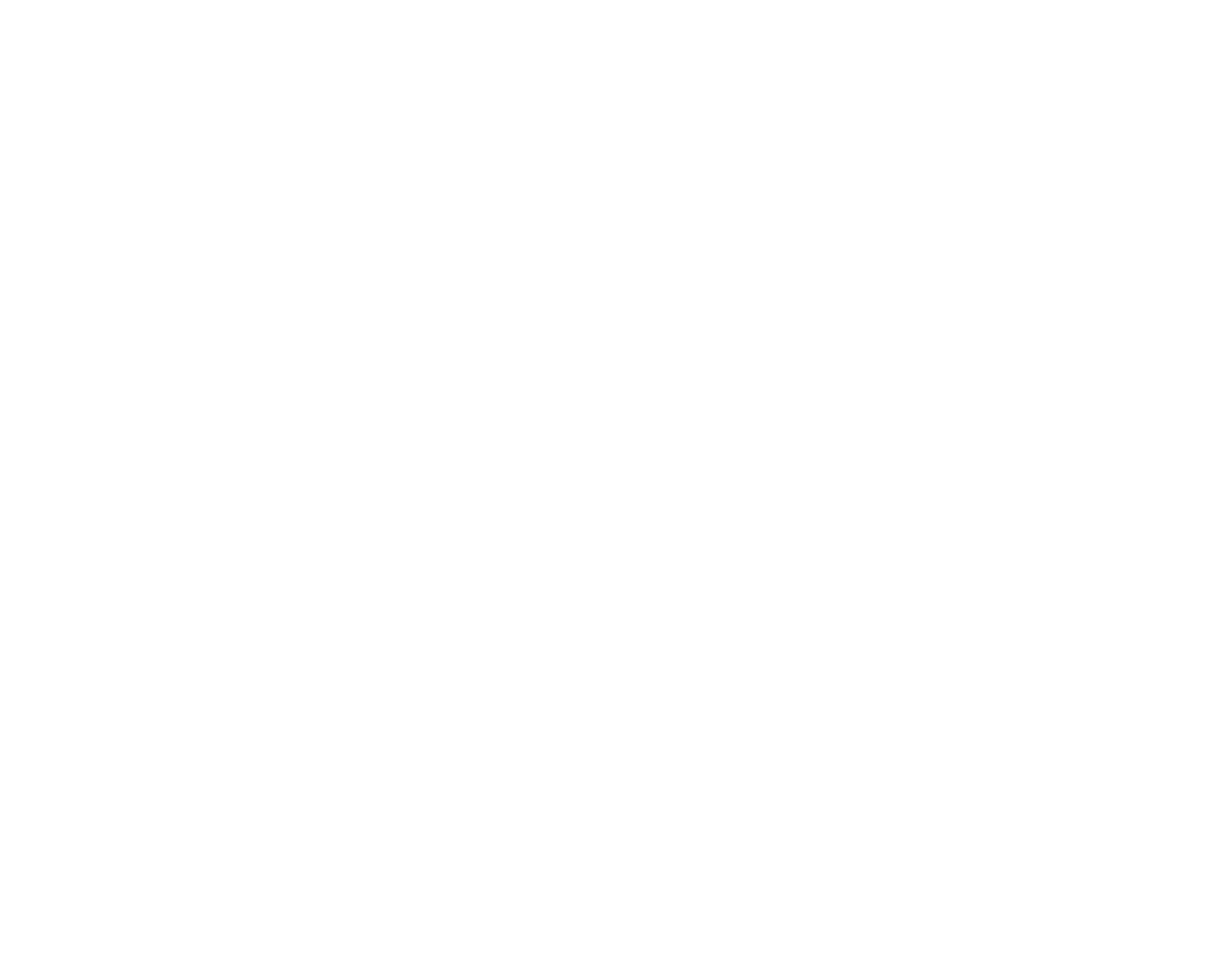
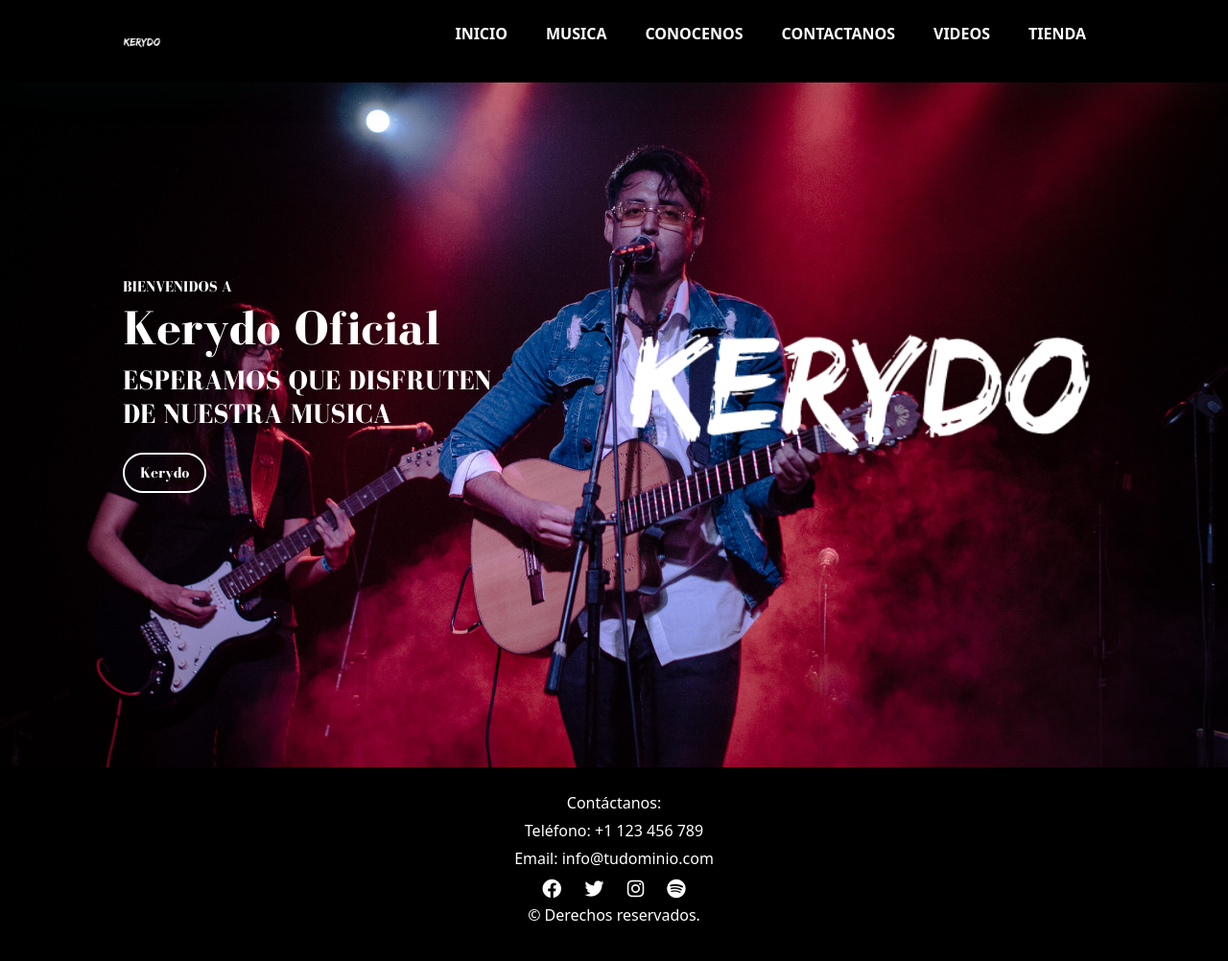
Before and after one commit to JoseAcuri/Kerydoweb, a plain HTML site: page index.html in a window 1280 px wide. Shown: the whole page at 96% size. Before the commit the page ends 800 px from the top, so only its background shows below. Drawn offline with nearby package versions, Linux system fonts and the light colour scheme; files that its build step writes are made by us from their sources.

Commit message:
Estructura index y estilo css

```diff
--- a/css/style.css
+++ b/css/style.css
@@ -0,0 +1,175 @@
+@import url('https://fonts.googleapis.com/css2?family=Poppins:wght@200;300;400;500;600;700&display=swap');
+@font-face {
+    font-family:'edo';
+    src: url(../fonts/edo.ttf);
+}
+@font-face {
+    font-family:'bodoni';
+    src: url(../fonts/bodoni.ttf);
+}
+*{
+    margin: 0;
+    padding: 0;
+    box-sizing: border-box;
+    scroll-padding-top: 2rem;
+    text-decoration: none;
+    scroll-behavior: smooth;
+}
+:root{
+    --main-color: #fde403;
+    --second-color:#fff;
+}
+section{
+    padding: 50px 10%;
+}
+*::selection{
+    color: #fff;
+    background: var(--main-color);
+}
+img{
+    width: 100%;
+}
+header{
+    position: fixed;
+    width: 100%;
+    top: 0;
+    right: 0;
+    z-index: 1000;
+    display: flex;
+    align-items: center;
+    justify-content: space-between;
+    background-color: black;
+    box-shadow: 0 4px 41px rgb(14 55 54 / 14%);
+    padding: 15px 10%;
+    transition: 0.2s;
+}
+.logo{
+    display: flex;
+    align-items: center;
+}
+.logo img {
+    width: 40px;
+}
+.navbar{
+    list-style: none;
+    display: flex;
+}
+.navbar a{
+    font-size: 1rem;
+    padding: 11px 20px;
+    color: var(--second-color);
+    font-weight: 600;
+    text-transform: uppercase;
+    text-decoration: none;
+}
+.navbar a:hover{
+    color: var(--main-color);
+}
+#menu-icon{
+    font-size: 24px;
+    cursor: pointer;
+    z-index: 1001;
+    display: none;
+}
+.home{
+    width: 100%;
+    min-block-size: 100vh;
+    display: flex;
+    flex-wrap: wrap;
+    align-items: center;
+    background-image: url(../media/chango2.jpg);
+    background-size: cover;
+    gap: 1rem;
+}
+.home-text{
+    flex: 1 1 17rem;
+}
+.home-img{
+    flex: 1 1 17rem;
+}
+.home-img img{
+    animation: animate 3s linear infinite;
+}
+@keyframes animate{
+    0%{
+        transform: translate(-11px, 0);
+    }
+    50%{
+        transform: translate(-0px, -11px);
+    }
+    100%{
+        transform: translate(-11px, 0);
+    }
+}
+.home-text span{
+    font-size: 1rem;
+    text-transform: uppercase;
+    font-weight: 600;
+    color: var(--second-color);
+    font-family: 'bodoni';
+}
+.home-text h1{
+    font-size: 3.2rem;
+    color: #fff;
+    font-weight: bolder;
+    font-family: 'bodoni';
+}
+.home-text h2{
+    font-size: 1.8rem;
+    font-weight: 600;
+    color: var(--second-color);
+    text-transform: uppercase;
+    margin: 0.5rem 0 1.4rem;
+    font-family: 'bodoni';
+}
+.btn{
+    padding: 7px 16px;
+    border: 2px solid var(--second-color);
+    border-radius: 40px;
+    color: var(--second-color);
+    font-weight: 500;
+    font-family: 'bodoni';
+}
+.btn:hover{
+    color: #fff;
+    background: var(--second-color);
+
+}
+/*footer*/
+footer {
+    background-color: rgb(0, 0, 0);
+    color: #fff;
+    padding: 20px 0;
+    text-align: center;
+    position: static;
+    bottom: 0;
+    width: 100%;
+  }
+
+  .container {
+    max-width: 960px;
+    margin: 0 auto;
+  }
+
+
+  .contact-info p {
+    margin: 5px 0;
+  }
+
+
+
+  .container {
+    max-width: 960px;
+    margin: 0 auto;
+  }
+
+  .social-icons a {
+    color: #fff;
+    font-size: 20px;
+    margin: 0 10px;
+    text-decoration: none;
+  }
+
+  .social-icons a:hover {
+    color: #aaa;
+  }
--- a/index.html
+++ b/index.html
@@ -3,12 +3,66 @@
 <head>
     <meta charset="UTF-8">
     <meta name="viewport" content="width=device-width, initial-scale=1.0">
-    <link rel="stylesheet" href="style.css">
+    <link rel="stylesheet" href="./css/bootstrap.css">
+    <link rel="stylesheet" href="./css/style.css">
+    <link rel="stylesheet" href="https://cdn.jsdelivr.net/npm/boxicons@latest/css/boxicons.min.css">
+    <link rel="stylesheet" href="https://cdnjs.cloudflare.com/ajax/libs/font-awesome/6.4.0/css/all.min.css">
 
     <title>Kerydo</title>
 </head>
 <body>
 
+    <header>
+        <a href="#" class="logo"><img src="./media/Proyectonuevo.png" alt="logo"></a>
+        <div class="bx bx-menu" id="menu-icon"></div>
+
+        <ul class="navbar">
+            <li><a href="#home">Inicio</a></li>
+            <li><a href="#shop">Musica</a></li>
+            <li><a href="#delivery">Conocenos</a></li>
+            <li><a href="#app">Contactanos</a></li>
+            <li><a href="#about">Videos</a></li>
+            <li><a href="#contact">Tienda</a></li>
+        </ul>
+    </header>
+<!-- home -->
+<section class="home" id="home">
+    <div class="home-text">
+        <span>Bienvenidos a</span>
+        <h1>Kerydo Oficial</h1>
+        <h2>Esperamos que  disfruten  <br>de nuestra musica</h2>
+        <a href="#" class="btn">Kerydo</a>
+    </div>
+    <div class="home-img">
+        <img src="./media/Proyectonuevo.png" alt="">
+    </div>
+</section>
+<!-- <section class="shop" id="shop">
+    <div class="heading">
+        <span>Shop Now</span>
+        <h1>Shop Coffee</h1>
+
+    </div>
+</section> -->
+
+<footer>
+    <div class="contact-info">
+        <p>Contáctanos:</p>
+        <p>Teléfono: +1 123 456 789</p>
+        <p>Email: info@tudominio.com</p>
+      </div>
+      <div class="container">
+        <div class="social-icons">
+          <a href="https://www.facebook.com/" target="_blank"><i class="fab fa-facebook"></i></a>
+          <a href="https://www.twitter.com/" target="_blank"><i class="fab fa-twitter"></i></a>
+          <a href="https://www.instagram.com/kerydo_musica/" target="_blank"><i class="fab fa-instagram"></i></a>
+         <a href="https://open.spotify.com/artist/1yHpJwe1L4ndv0NVIv7BGn?si=T_Sr3SfOT_eTcp1X9E1JGA" target="_blank"><i class="fa-brands fa-spotify"></i></a>
+    </div>
+        <p>&copy; Derechos reservados.</p>
+      </div>
+    </div>
+</footer>
+
     <script src="./js/bootstrap.bundle.js"></script>
 </body>
 </html>
```
Also changed, not shown: fonts/bodoni.ttf (added), fonts/edo.ttf (added).
